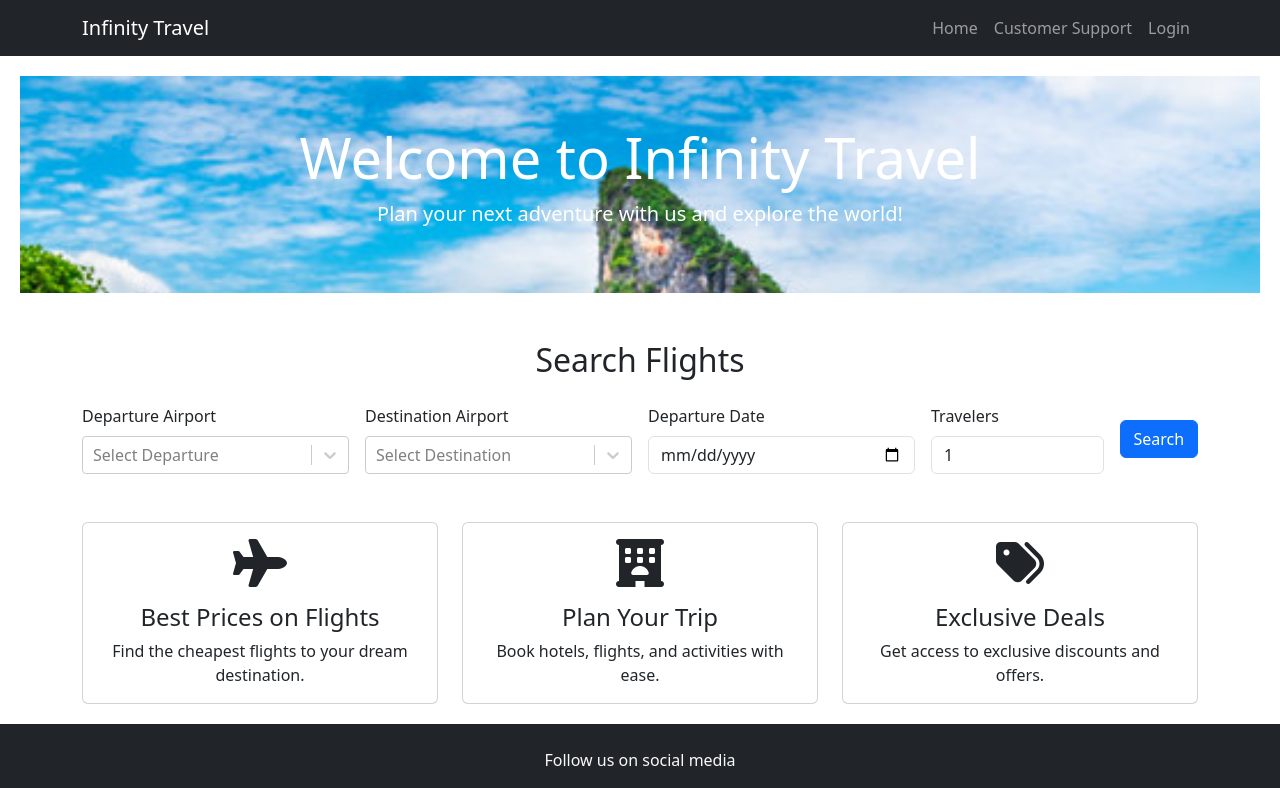
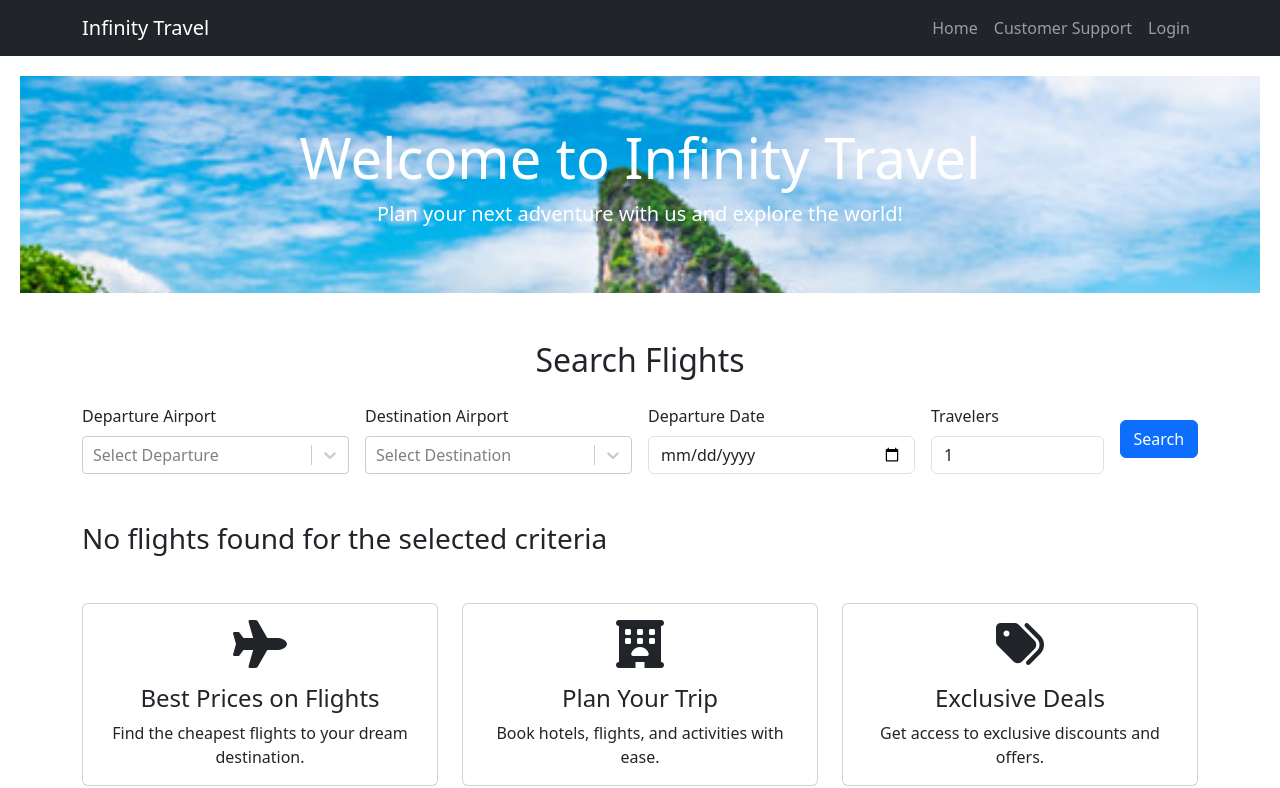
Before and after one commit to asthad1/Infinity_Travel, a React (Create React App) app in the folder frontend/: page / in a window 1280 px wide. Shown: the top 788 px of the page. Built offline with nearby package versions, Linux system fonts and the light colour scheme; the HTML template or start-up script is replaced by a standard one.

Commit message:
Added a test airport/flights db and added functionality to search button based on params

```diff
--- a/frontend/src/components/FlightSearchForm.js
+++ b/frontend/src/components/FlightSearchForm.js
@@ -1,21 +1,46 @@
 import React, { useState } from 'react';
-import Select from 'react-select'; // Use react-select for IntelliSense
-import { airports } from '../data/airports';  // Import airport options
+import Select from 'react-select';
+import { airports } from '../data/airports';
+import { flights } from '../data/flights';  // Import flight database
 
 function FlightSearchForm() {
   const [departureAirport, setDepartureAirport] = useState(null);
   const [destinationAirport, setDestinationAirport] = useState(null);
   const [departureDate, setDepartureDate] = useState('');
   const [travelers, setTravelers] = useState(1);
+  const [filteredFlights, setFilteredFlights] = useState([]); // To store filtered flights
+  const [errorMessage, setErrorMessage] = useState(''); // To store error message
 
   const handleSearch = (e) => {
     e.preventDefault();
-    console.log({
-      departureAirport,
-      destinationAirport,
-      departureDate,
-      travelers,
+
+    // Get the current date and the date 6 months from now
+    const currentDate = new Date();
+    const maxDate = new Date();
+    maxDate.setMonth(currentDate.getMonth() + 6);  // Add 6 months to the current date
+
+    // Convert the departureDate to a Date object
+    const selectedDepartureDate = new Date(departureDate);
+
+    // Validate if the selected date is within the next 6 months
+    if (selectedDepartureDate > maxDate) {
+      setErrorMessage('You can only search for flights up to 6 months in advance.');
+      return;
+    }
+
+    // If date is valid, proceed with the search
+    setErrorMessage('');  // Clear any existing error message
+
+    // Filter flights based on search parameters
+    const results = flights.filter(flight => {
+      return (
+        flight.departureAirport === departureAirport.value &&
+        flight.destinationAirport === destinationAirport.value &&
+        flight.departureTime.startsWith(departureDate)  // Matches date
+      );
     });
+
+    setFilteredFlights(results); // Set the filtered flights
   };
 
   return (
@@ -23,7 +48,6 @@ function FlightSearchForm() {
       <h2 className="text-center mb-4">Search Flights</h2>
       <form onSubmit={handleSearch}>
         <div className="row g-3 align-items-center">
-          {/* Departure Airport */}
           <div className="col-md-3">
             <label htmlFor="departureAirport" className="form-label">
               Departure Airport
@@ -37,7 +61,6 @@ function FlightSearchForm() {
             />
           </div>
 
-          {/* Destination Airport */}
           <div className="col-md-3">
             <label htmlFor="destinationAirport" className="form-label">
               Destination Airport
@@ -51,7 +74,6 @@ function FlightSearchForm() {
             />
           </div>
 
-          {/* Departure Date */}
           <div className="col-md-3">
             <label htmlFor="departureDate" className="form-label">
               Departure Date
@@ -65,7 +87,6 @@ function FlightSearchForm() {
             />
           </div>
 
-          {/* Number of Travelers */}
           <div className="col-md-2">
             <label htmlFor="travelers" className="form-label">
               Travelers
@@ -81,7 +102,6 @@ function FlightSearchForm() {
             />
           </div>
 
-          {/* Search Button */}
           <div className="col-md-1 d-flex align-items-end">
             <button type="submit" className="btn btn-primary w-100">
               Search
@@ -89,6 +109,31 @@ function FlightSearchForm() {
           </div>
         </div>
       </form>
+
+      {/* Display error message */}
+      {errorMessage && <div className="alert alert-danger mt-3">{errorMessage}</div>}
+
+      {/* Display filtered flights */}
+      <div className="mt-5">
+        {filteredFlights.length > 0 ? (
+          <div>
+            <h3>Available Flights:</h3>
+            <ul className="list-group">
+              {filteredFlights.map((flight, index) => (
+                <li key={index} className="list-group-item">
+                  <strong>{flight.airline}</strong> | Flight {flight.flightNumber}
+                  <br />
+                  Departure: {flight.departureTime} | Arrival: {flight.arrivalTime}
+                  <br />
+                  Duration: {flight.duration} | Price: ${flight.price}
+                </li>
+              ))}
+            </ul>
+          </div>
+        ) : (
+          <h3>No flights found for the selected criteria</h3>
+        )}
+      </div>
     </div>
   );
 }
--- /dev/null
+++ b/frontend/src/data/flights.js
@@ -0,0 +1,83 @@
+export const flights = [
+  {
+    flightNumber: 'AA123',
+    airline: 'American Airlines',
+    departureAirport: 'LAX',
+    destinationAirport: 'JFK',
+    departureTime: '2024-10-15T08:00',
+    arrivalTime: '2024-10-15T16:00',
+    duration: '8h',
+    price: 450
+  },
+  {
+    flightNumber: 'DL456',
+    airline: 'Delta Airlines',
+    departureAirport: 'LAX',
+    destinationAirport: 'JFK',
+    departureTime: '2024-10-15T10:00',
+    arrivalTime: '2024-10-15T18:00',
+    duration: '8h',
+    price: 500
+  },
+  {
+    flightNumber: 'UA789',
+    airline: 'United Airlines',
+    departureAirport: 'LAX',
+    destinationAirport: 'ORD',
+    departureTime: '2024-10-15T09:30',
+    arrivalTime: '2024-10-15T17:30',
+    duration: '8h',
+    price: 480
+  },
+  {
+    flightNumber: 'AA101',
+    airline: 'American Airlines',
+    departureAirport: 'JFK',
+    destinationAirport: 'SFO',
+    departureTime: '2024-10-15T13:00',
+    arrivalTime: '2024-10-15T19:00',
+    duration: '6h',
+    price: 350
+  },
+  {
+    flightNumber: 'DL202',
+    airline: 'Delta Airlines',
+    departureAirport: 'SFO',
+    destinationAirport: 'LAX',
+    departureTime: '2024-10-15T08:00',
+    arrivalTime: '2024-10-15T09:30',
+    duration: '1h 30m',
+    price: 220
+  },
+  {
+    flightNumber: 'UA303',
+    airline: 'United Airlines',
+    departureAirport: 'ORD',
+    destinationAirport: 'JFK',
+    departureTime: '2024-10-15T12:00',
+    arrivalTime: '2024-10-15T16:00',
+    duration: '4h',
+    price: 400
+  },
+  {
+    flightNumber: 'EK404',
+    airline: 'Emirates',
+    departureAirport: 'DXB',
+    destinationAirport: 'LAX',
+    departureTime: '2024-10-16T02:00',
+    arrivalTime: '2024-10-16T14:00',
+    duration: '16h',
+    price: 1200
+  },
+  {
+    flightNumber: 'QR505',
+    airline: 'Qatar Airways',
+    departureAirport: 'DOH',
+    destinationAirport: 'JFK',
+    departureTime: '2024-10-16T04:00',
+    arrivalTime: '2024-10-16T11:00',
+    duration: '7h',
+    price: 900
+  },
+  // Add many more flight options
+];
```
